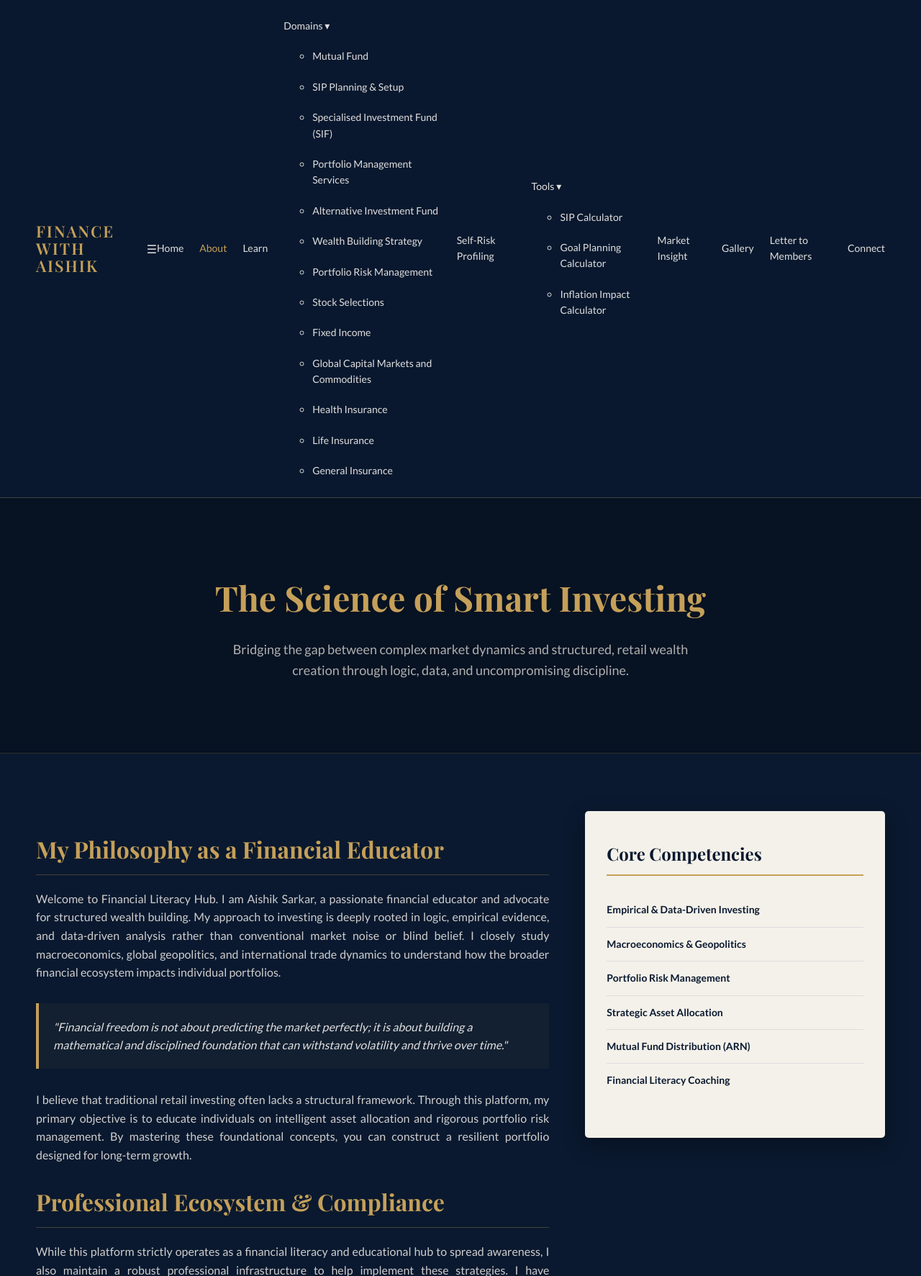
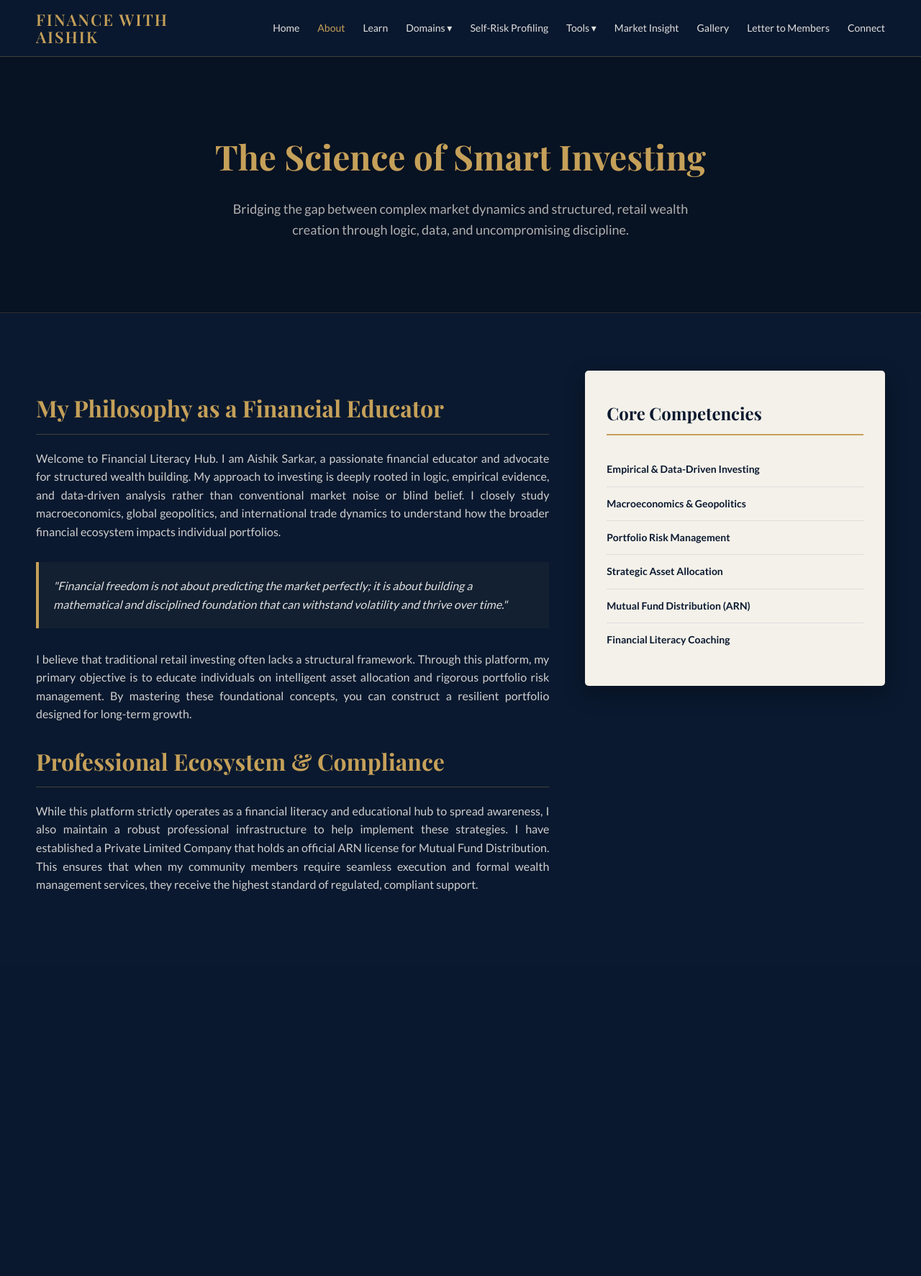
Before and after one commit to aishiksarkar1-ui/Aishik_website, a Flask app: page /about in a window 1280 px wide. Shown: the top 1773 px of the page at 72% size. After the commit the page ends 1238 px from the top, so only its background shows below. Run offline with Flask 3, Linux system fonts and the light colour scheme.

Commit message:
Update about.html

```diff
--- a/templates/about.html
+++ b/templates/about.html
@@ -50,10 +50,15 @@
         .nav-links {
             display: flex;
             list-style: none;
-            gap: 22px;
+            gap: 25px;
             margin: 0;
             padding: 0;
             align-items: center;
+        }
+
+        /* এই কোডটি মিসিং ছিল, যা ড্রপ-ডাউনকে ঠিক জায়গায় রাখে */
+        .nav-links li {
+            position: relative;
         }
 
         .nav-links a {
@@ -67,6 +72,49 @@
         }
 
         .nav-links a:hover, .nav-links a.active {
+            color: var(--gold);
+        }
+
+        /* ড্রপ-ডাউন মেনু স্টাইল */
+        .dropdown-content {
+            display: none;
+            position: absolute;
+            top: 100%;
+            left: 0;
+            background-color: var(--navy-blue);
+            min-width: 240px;
+            box-shadow: 0 10px 25px rgba(0,0,0,0.5);
+            border: 1px solid rgba(197, 160, 89, 0.3);
+            border-radius: 4px;
+            z-index: 1001;
+            padding: 10px 0;
+            list-style: none;
+        }
+
+        .dropdown-content li {
+            width: 100%;
+        }
+
+        .dropdown-content a {
+            padding: 10px 20px;
+            color: var(--text-light);
+            white-space: nowrap;
+        }
+
+        .dropdown-content a:hover {
+            background-color: rgba(197, 160, 89, 0.1);
+            color: var(--gold);
+        }
+
+        .dropdown:hover .dropdown-content {
+            display: block;
+        }
+
+        /* হ্যামবার্গার মেনু (মোবাইলের জন্য) */
+        .menu-toggle {
+            display: none;
+            cursor: pointer;
+            font-size: 24px;
             color: var(--gold);
         }
 
@@ -151,6 +199,7 @@
         .sidebar ul {
             list-style: none;
             padding: 0;
+            margin: 0;
         }
 
         .sidebar li {
@@ -267,5 +345,13 @@
 
     </div>
 
+    <!-- মোবাইল মেনুর জন্য জাভাস্ক্রিপ্ট -->
+    <script>
+        function toggleMenu() {
+            var navLinks = document.getElementById('navLinks');
+            navLinks.classList.toggle('active');
+        }
+    </script>
+
 </body>
 </html>
```
Also changed, not shown: other parts of templates/about.html (+32 -3 lines).
